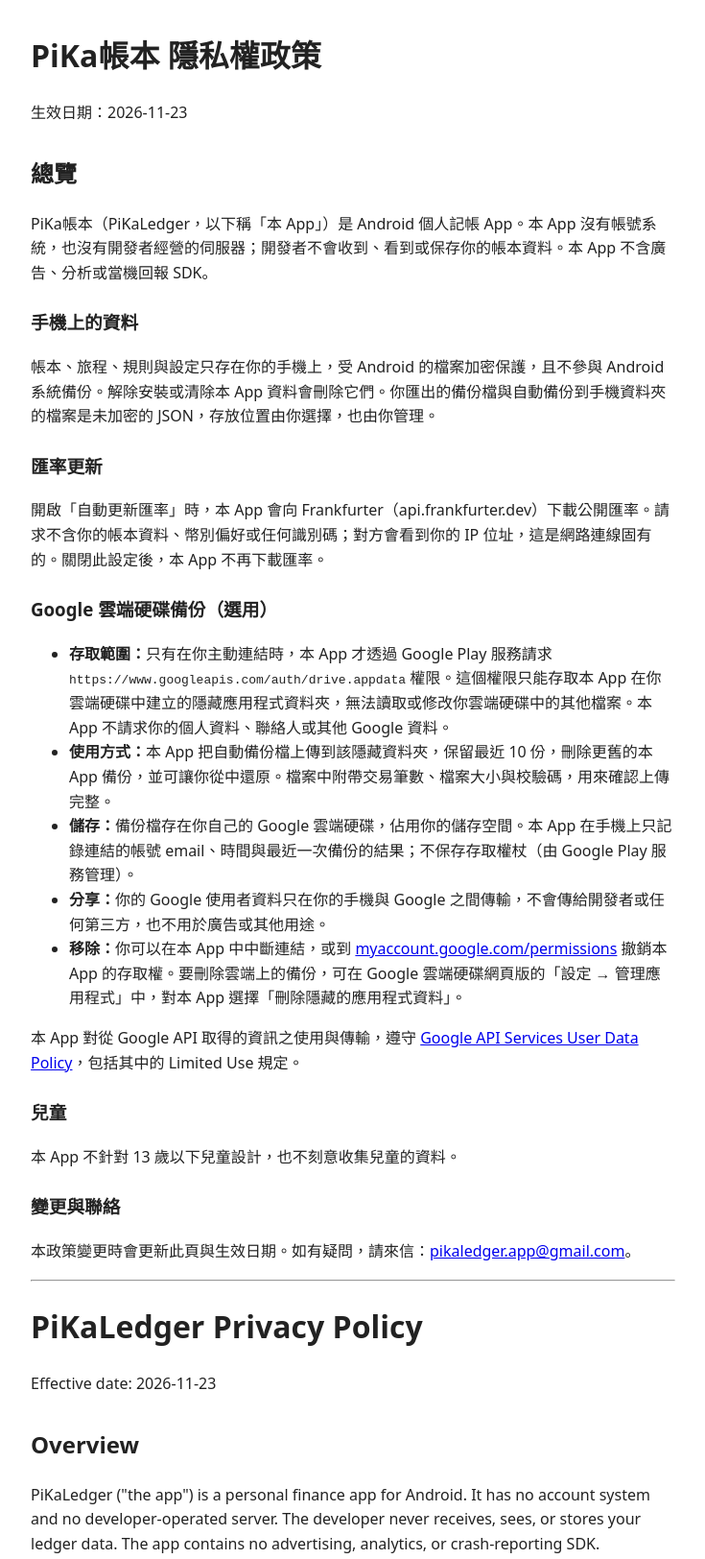
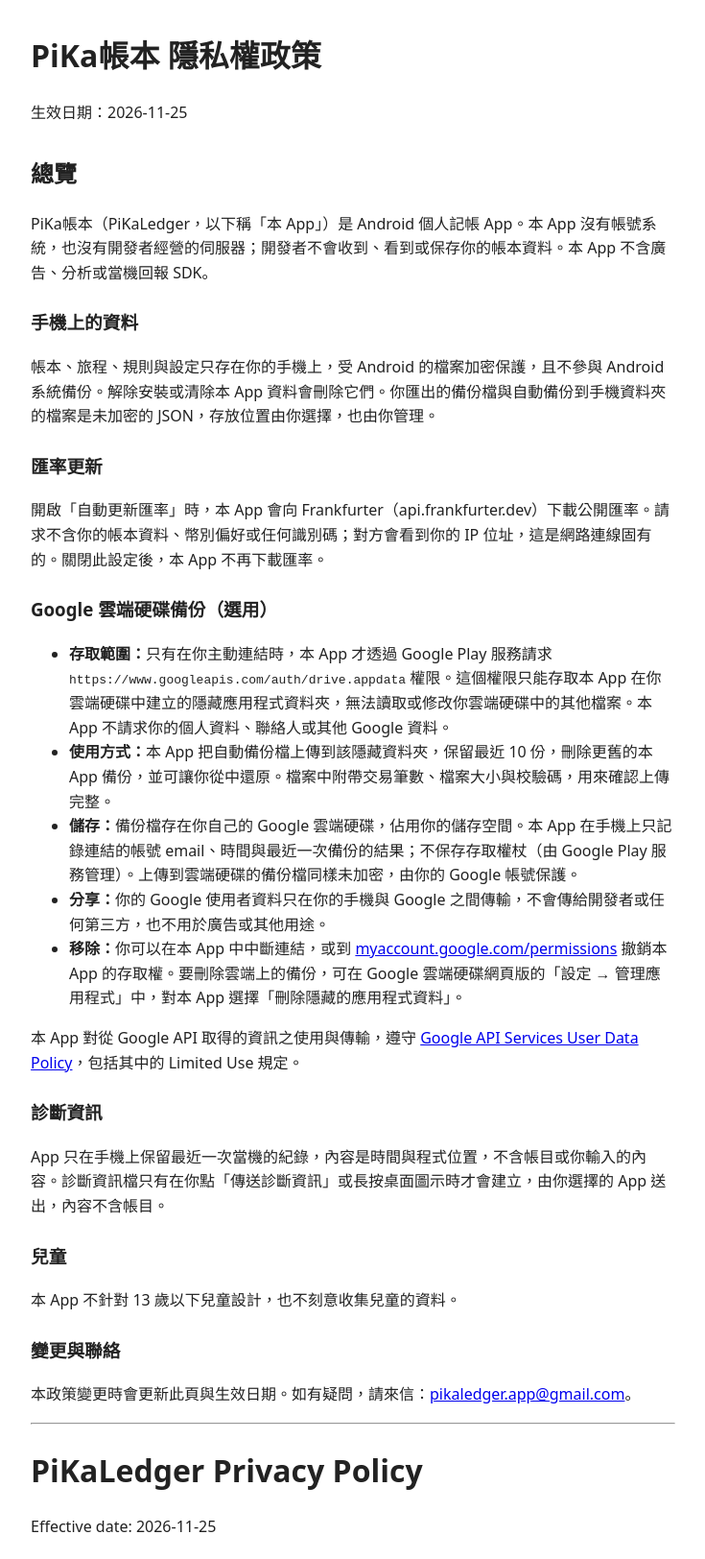
Before and after one commit to pikachu04230/pikaledger, a plain HTML site: page privacy.html in a window 1280 px wide. Shown: the top 1624 px of the page at 96% size, without its empty margins (272-1007 px from the left). Drawn offline with Linux system fonts and the light colour scheme.

Commit message:
Disclose Drive backup encryption and diagnostics
Add two disclosures to both language versions of the privacy
policy: Drive backup files are not encrypted and rely on the
Google account for protection, and a new diagnostic-information
section describes the retained crash record and the diagnostic
file created only on request.

The app's about page long text is being removed, so the policy
must state these points before that release ships. Effective
dates are bumped to 2026-11-25. Not pushed yet; the site must be
live before the app release.

```diff
--- a/privacy.html
+++ b/privacy.html
@@ -8,7 +8,7 @@
 </head>
 <body>
 <h1>PiKa帳本 隱私權政策</h1>
-<p>生效日期：2026-11-23</p>
+<p>生效日期：2026-11-25</p>
 
 <h2>總覽</h2>
 <p>PiKa帳本（PiKaLedger，以下稱「本 App」）是 Android 個人記帳 App。本 App 沒有帳號系統，也沒有開發者經營的伺服器；開發者不會收到、看到或保存你的帳本資料。本 App 不含廣告、分析或當機回報 SDK。</p>
@@ -23,11 +23,14 @@
 <ul>
 <li><strong>存取範圍：</strong>只有在你主動連結時，本 App 才透過 Google Play 服務請求 <code>https://www.googleapis.com/auth/drive.appdata</code> 權限。這個權限只能存取本 App 在你雲端硬碟中建立的隱藏應用程式資料夾，無法讀取或修改你雲端硬碟中的其他檔案。本 App 不請求你的個人資料、聯絡人或其他 Google 資料。</li>
 <li><strong>使用方式：</strong>本 App 把自動備份檔上傳到該隱藏資料夾，保留最近 10 份，刪除更舊的本 App 備份，並可讓你從中還原。檔案中附帶交易筆數、檔案大小與校驗碼，用來確認上傳完整。</li>
-<li><strong>儲存：</strong>備份檔存在你自己的 Google 雲端硬碟，佔用你的儲存空間。本 App 在手機上只記錄連結的帳號 email、時間與最近一次備份的結果；不保存存取權杖（由 Google Play 服務管理）。</li>
+<li><strong>儲存：</strong>備份檔存在你自己的 Google 雲端硬碟，佔用你的儲存空間。本 App 在手機上只記錄連結的帳號 email、時間與最近一次備份的結果；不保存存取權杖（由 Google Play 服務管理）。上傳到雲端硬碟的備份檔同樣未加密，由你的 Google 帳號保護。</li>
 <li><strong>分享：</strong>你的 Google 使用者資料只在你的手機與 Google 之間傳輸，不會傳給開發者或任何第三方，也不用於廣告或其他用途。</li>
 <li><strong>移除：</strong>你可以在本 App 中中斷連結，或到 <a href="https://myaccount.google.com/permissions">myaccount.google.com/permissions</a> 撤銷本 App 的存取權。要刪除雲端上的備份，可在 Google 雲端硬碟網頁版的「設定 → 管理應用程式」中，對本 App 選擇「刪除隱藏的應用程式資料」。</li>
 </ul>
 <p>本 App 對從 Google API 取得的資訊之使用與傳輸，遵守 <a href="https://developers.google.com/terms/api-services-user-data-policy">Google API Services User Data Policy</a>，包括其中的 Limited Use 規定。</p>
+
+<h3>診斷資訊</h3>
+<p>App 只在手機上保留最近一次當機的紀錄，內容是時間與程式位置，不含帳目或你輸入的內容。診斷資訊檔只有在你點「傳送診斷資訊」或長按桌面圖示時才會建立，由你選擇的 App 送出，內容不含帳目。</p>
 
 <h3>兒童</h3>
 <p>本 App 不針對 13 歲以下兒童設計，也不刻意收集兒童的資料。</p>
@@ -38,7 +41,7 @@
 <hr>
 
 <h1>PiKaLedger Privacy Policy</h1>
-<p>Effective date: 2026-11-23</p>
+<p>Effective date: 2026-11-25</p>
 
 <h2>Overview</h2>
 <p>PiKaLedger ("the app") is a personal finance app for Android. It has no account system and no developer-operated server. The developer never receives, sees, or stores your ledger data. The app contains no advertising, analytics, or crash-reporting SDK.</p>
@@ -53,11 +56,14 @@
 <ul>
 <li><strong>Access:</strong> Only when you choose to link Google Drive does the app request, through Google Play services, the <code>https://www.googleapis.com/auth/drive.appdata</code> scope. This scope reaches only the app's own hidden application-data folder in your Drive; it cannot read or change any other file in your Drive. The app requests no profile, contacts, or other Google data.</li>
 <li><strong>Use:</strong> The app uploads its automatic backup files to that hidden folder, keeps the 10 most recent, deletes older backups made by the app, and lets you restore from them. Each file carries its transaction count, size, and checksum so the app can confirm the upload is complete.</li>
-<li><strong>Storage:</strong> Backup files are stored in your own Google Drive and count against your storage. On your phone, the app records only the linked account email, times, and the result of the latest backup. It does not store access tokens; Google Play services manages them.</li>
+<li><strong>Storage:</strong> Backup files are stored in your own Google Drive and count against your storage. On your phone, the app records only the linked account email, times, and the result of the latest backup. It does not store access tokens; Google Play services manages them. Backup files uploaded to Google Drive are not encrypted either; they are protected by your Google account.</li>
 <li><strong>Sharing:</strong> Your Google user data travels only between your phone and Google. It is never sent to the developer or any third party, and is not used for advertising or any other purpose.</li>
 <li><strong>Removal:</strong> You can disconnect Google Drive in the app, or revoke the app's access at <a href="https://myaccount.google.com/permissions">myaccount.google.com/permissions</a>. To delete backups stored in Drive, open Google Drive on the web, go to Settings → Manage apps, and choose "Delete hidden app data" for the app.</li>
 </ul>
 <p>The app's use and transfer of information received from Google APIs adheres to the <a href="https://developers.google.com/terms/api-services-user-data-policy">Google API Services User Data Policy</a>, including the Limited Use requirements.</p>
+
+<h3>Diagnostic information</h3>
+<p>The app keeps only a record of its most recent crash on your phone: the time and where in the code it happened, with no ledger entries or anything you typed. A diagnostic file is created only when you tap “傳送診斷資訊” (Send diagnostic info) in Settings or long-press the app icon; it is sent by the app you choose and contains no ledger entries.</p>
 
 <h3>Children</h3>
 <p>The app is not directed at children under 13 and does not knowingly collect their data.</p>
```
